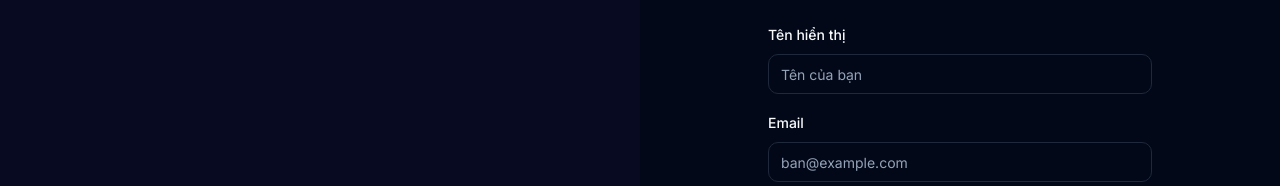
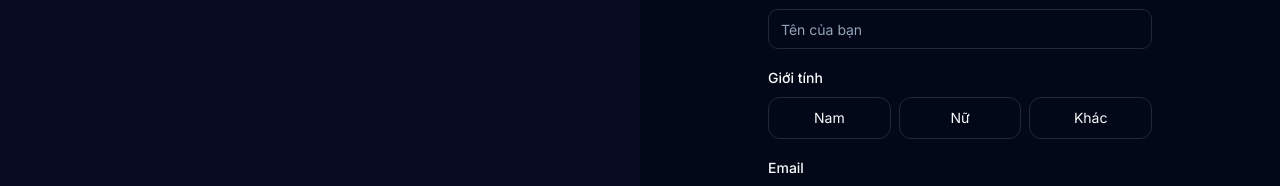
Before and after one commit to cyrus-ego/findu-frontend, a Next.js app: page /register in a window 1280 px wide. Shown: the part 206-392 px from the top of the page. Built offline with nearby package versions, Linux system fonts and the light colour scheme; no server answers.

Commit message:
allow CORS localhost

```diff
--- a/src/components/auth/RegisterForm.tsx
+++ b/src/components/auth/RegisterForm.tsx
@@ -11,10 +11,17 @@ import { Label } from '@/components/ui/label';
 import { useAuthStore } from '@/store/authStore';
 import { useToast } from '@/hooks/use-toast';
 
+const GENDER_OPTIONS = [
+  { value: 'male', label: 'Nam' },
+  { value: 'female', label: 'Nữ' },
+  { value: 'other', label: 'Khác' },
+] as const;
+
 const schema = z
   .object({
     displayName: z.string().min(2, 'Tên ít nhất 2 ký tự').max(30),
     email: z.string().email('Email không hợp lệ'),
+    gender: z.enum(['male', 'female', 'other'], { required_error: 'Vui lòng chọn giới tính' }),
     password: z.string().min(6, 'Mật khẩu ít nhất 6 ký tự'),
     confirmPassword: z.string(),
   })
@@ -38,7 +45,7 @@ export function RegisterForm() {
 
   const onSubmit = async (data: FormData) => {
     try {
-      await registerUser(data.email, data.password, data.displayName);
+      await registerUser(data.email, data.password, data.displayName, data.gender);
       toast({
         title: 'Đăng ký thành công!',
         description: 'Kiểm tra email để lấy mã OTP xác thực.',
@@ -60,6 +67,29 @@ export function RegisterForm() {
         <Input id="displayName" placeholder="Tên của bạn" {...register('displayName')} />
         {errors.displayName && (
           <p className="text-xs text-destructive">{errors.displayName.message}</p>
+        )}
+      </div>
+
+      <div className="space-y-2">
+        <Label>Giới tính</Label>
+        <div className="flex gap-2">
+          {GENDER_OPTIONS.map((opt) => (
+            <label
+              key={opt.value}
+              className="flex flex-1 cursor-pointer items-center justify-center gap-2 rounded-xl border border-border px-3 py-2.5 text-sm transition-colors has-[:checked]:border-primary has-[:checked]:bg-primary/10"
+            >
+              <input
+                type="radio"
+                value={opt.value}
+                {...register('gender')}
+                className="sr-only"
+              />
+              {opt.label}
+            </label>
+          ))}
+        </div>
+        {errors.gender && (
+          <p className="text-xs text-destructive">{errors.gender.message}</p>
         )}
       </div>
 
--- a/src/lib/auth-api.ts
+++ b/src/lib/auth-api.ts
@@ -2,7 +2,7 @@ import { apiClient } from '@/lib/api';
 import type { AuthResponse } from '@/types/api.types';
 
 export const authApi = {
-  register: (data: { email: string; password: string; displayName: string }) =>
+  register: (data: { email: string; password: string; displayName: string; gender: string }) =>
     apiClient.post<any, AuthResponse>('/auth/register', data),
 
   login: (data: { email: string; password: string }) =>
--- a/src/store/authStore.ts
+++ b/src/store/authStore.ts
@@ -12,7 +12,7 @@ interface AuthState {
   pendingEmail: string | null;
 
   login: (email: string, password: string) => Promise<void>;
-  register: (email: string, password: string, displayName: string) => Promise<void>;
+  register: (email: string, password: string, displayName: string, gender: string) => Promise<void>;
   verifyEmail: (email: string, otp: string) => Promise<void>;
   resendOtp: (email: string) => Promise<void>;
   logout: () => void;
@@ -28,9 +28,8 @@ export const useAuthStore = create<AuthState>()(
       refreshToken: null,
       pendingEmail: null,
 
-      register: async (email, password, displayName) => {
-        await authApi.register({ email, password, displayName });
-        // Sau register, chuyển sang trang verify-email
+      register: async (email, password, displayName, gender) => {
+        await authApi.register({ email, password, displayName, gender });
         set({ pendingEmail: email });
       },
 
```
